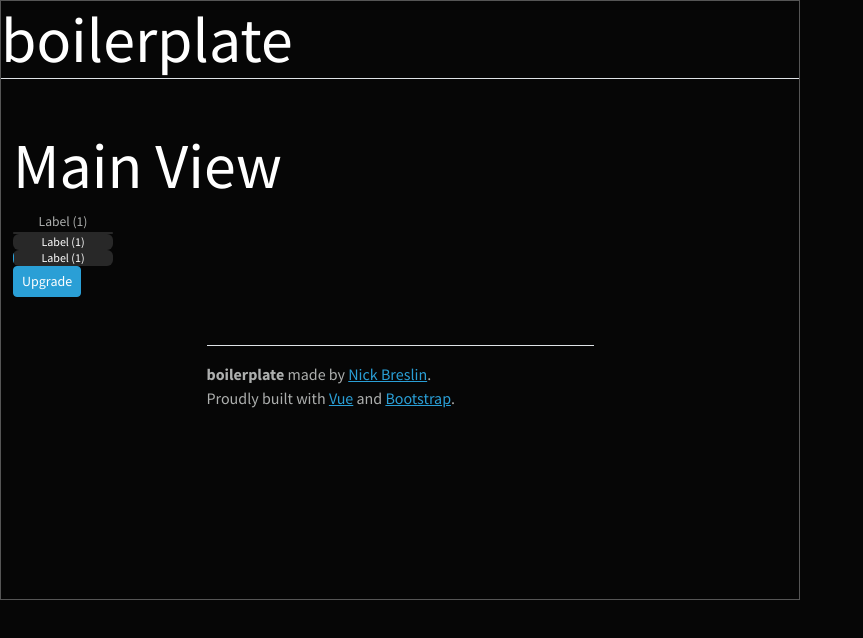
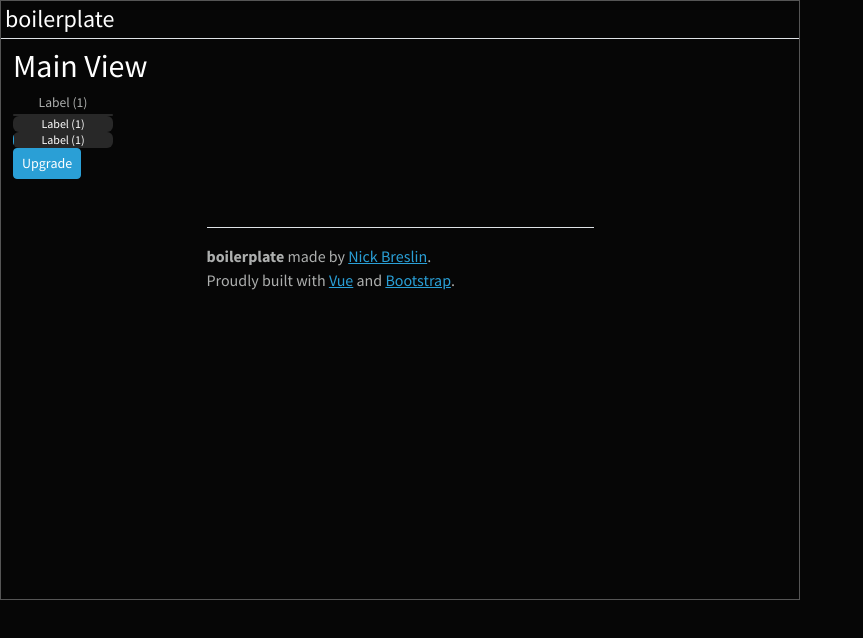
Before and after one commit to SlybootsStudio/characters, a Vue app: page / in a window 1280 px wide. Shown: the top 638 px of the page, without its empty margins (0-863 px from the left). Built offline with nearby package versions, Linux system fonts and the light colour scheme.

Commit message:
Styling header and main  view

```diff
--- a/src/App.vue
+++ b/src/App.vue
@@ -1,7 +1,7 @@
 <template>
   <div class="body border border-secondary">
     <TheHeader />
-    <div class="container mt-5">
+    <div class="container">
       <router-view />
     </div>
     <TheFooter />
--- a/src/components/layout/TheHeader.vue
+++ b/src/components/layout/TheHeader.vue
@@ -1,5 +1,5 @@
 <template>
-  <div class="h1 border-bottom mb-5">{{ title }}</div>
+  <div class="h5 p-1 border-bottom">{{ title }}</div>
 </template>
 
 <script>
--- a/src/views/Main.vue
+++ b/src/views/Main.vue
@@ -1,5 +1,5 @@
 <template>
-  <h1>Main View</h1>
+  <div class="h4">Main View</div>
   <ThinBar :duration="duration" />
   <LabelBar :duration="duration" />
   <ProgressBar :amount="duration" :max="100" />
```
